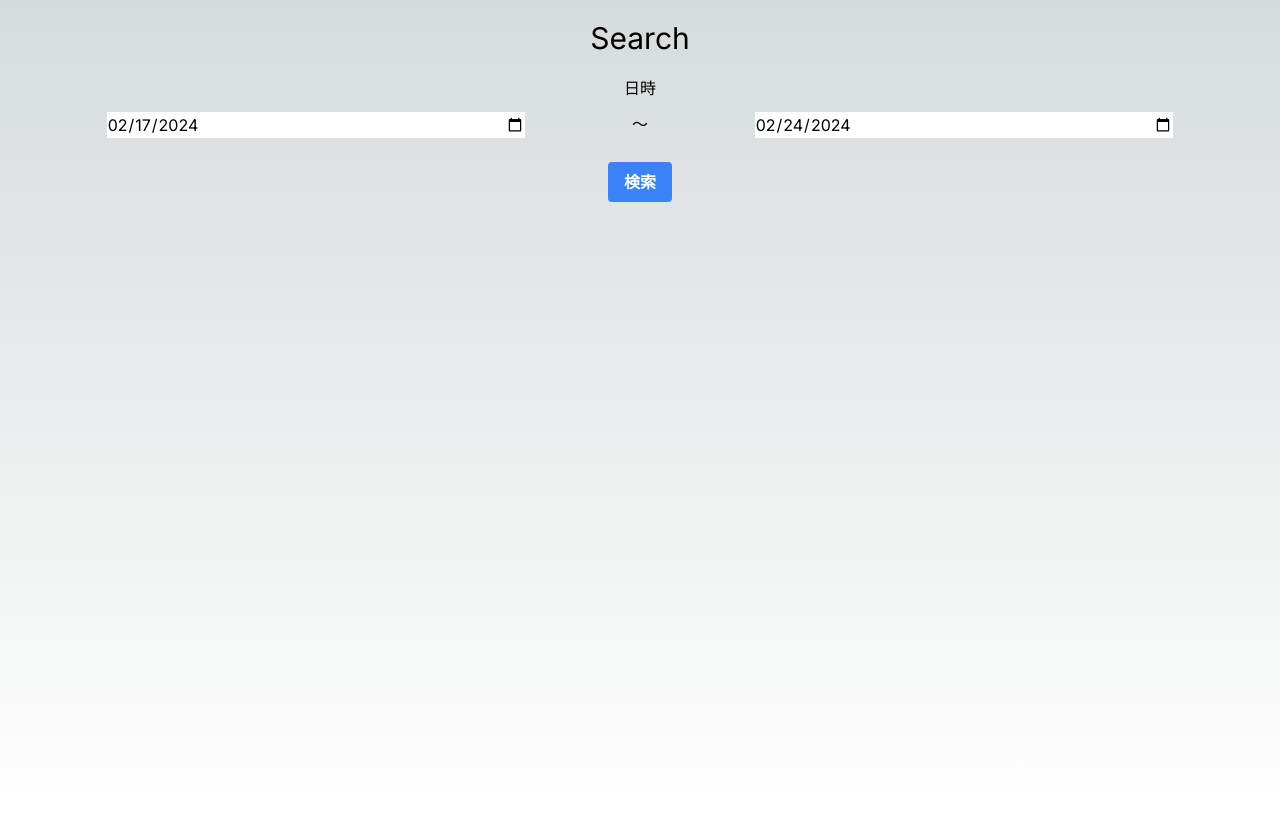
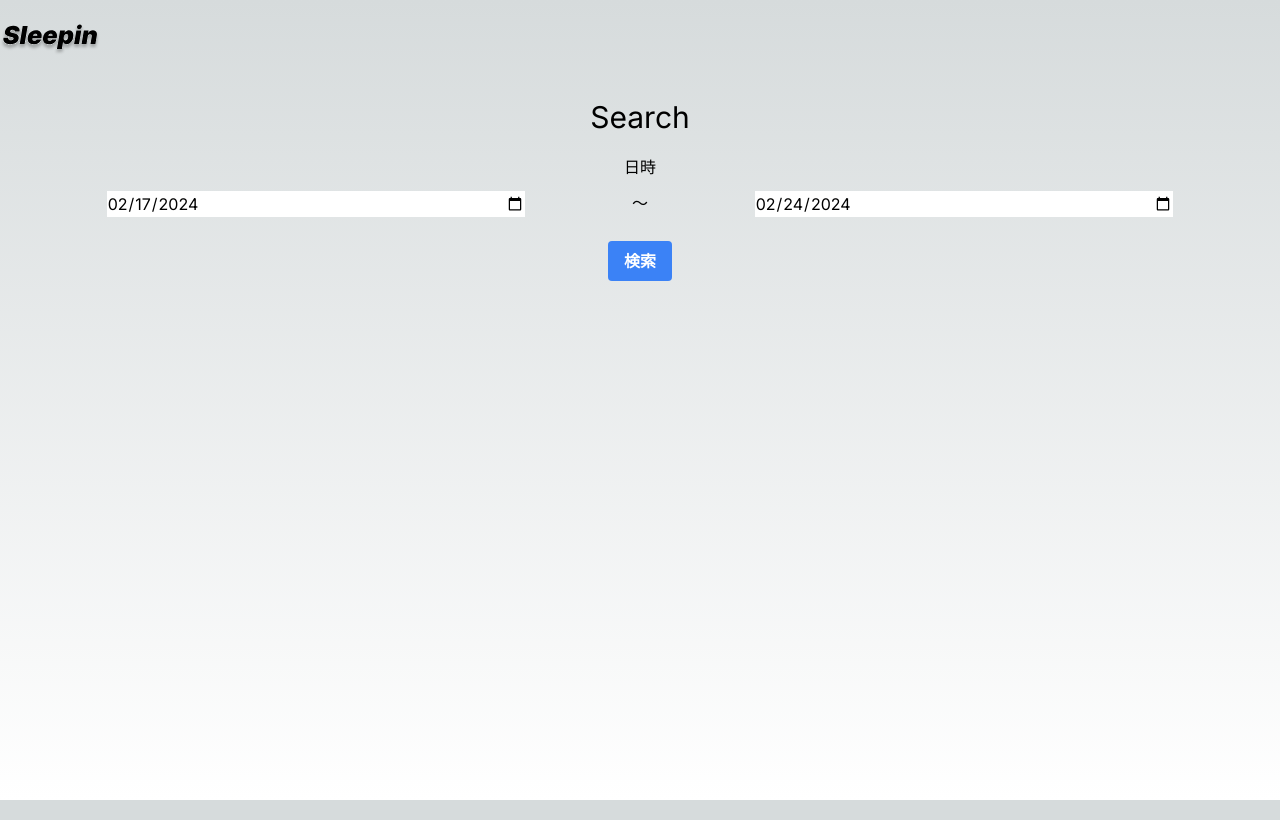
Before and after one commit to haruom/qbrane-web, a Next.js app: page /lab/search in a window 1280 px wide. Built offline with nearby package versions, Linux system fonts and the light colour scheme.

Commit message:
Update global CSS and add Sleepin logo to order and search pages

```diff
--- a/src/app/globals.css
+++ b/src/app/globals.css
@@ -6,14 +6,6 @@
   --foreground-rgb: 0, 0, 0;
   --background-start-rgb: 214, 219, 220;
   --background-end-rgb: 255, 255, 255;
-}
-
-@media (prefers-color-scheme: dark) {
-  :root {
-    --foreground-rgb: 255, 255, 255;
-    --background-start-rgb: 0, 0, 0;
-    --background-end-rgb: 0, 0, 0;
-  }
 }
 
 
--- a/src/app/lab/order/page.tsx
+++ b/src/app/lab/order/page.tsx
@@ -19,6 +19,9 @@ export default function Page() {
       }
     return (
         <>
+      <a href="../" className="m-5">
+        <img src="/Sleepin.svg" alt="sleepin" width={100} height={100} />
+      </a>
         <h1 className="text-3xl text-center m-5">Order</h1>
         <p className="text-center m-3">送金先アドレス</p>
         <div className="flex justify-center items-center m-3">
--- a/src/app/lab/search/page.tsx
+++ b/src/app/lab/search/page.tsx
@@ -1,6 +1,7 @@
 'use client'
 import React, { useState } from 'react';
 import Link from "next/link";
+import Image from "next/image";
 
 export default function Page() {
     const [showResult, setShowResult] = useState(false);
@@ -53,6 +54,9 @@ export default function Page() {
 
   return (
     <>
+      <a href="../" className="m-5">
+        <img src="/Sleepin.svg" alt="sleepin" width={100} height={100} />
+      </a>
       <h1 className="text-3xl text-center m-5">Search</h1>
       <p className="text-center m-3">日時</p>
       <div className="flex justify-center m-3">
```
